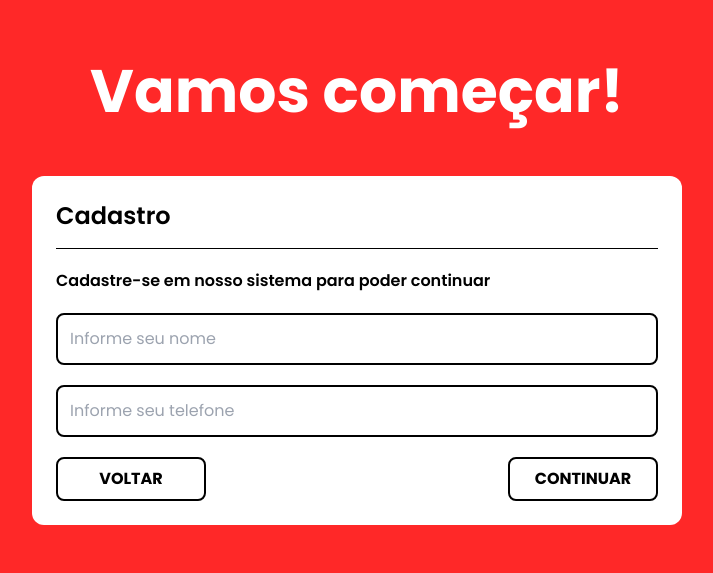
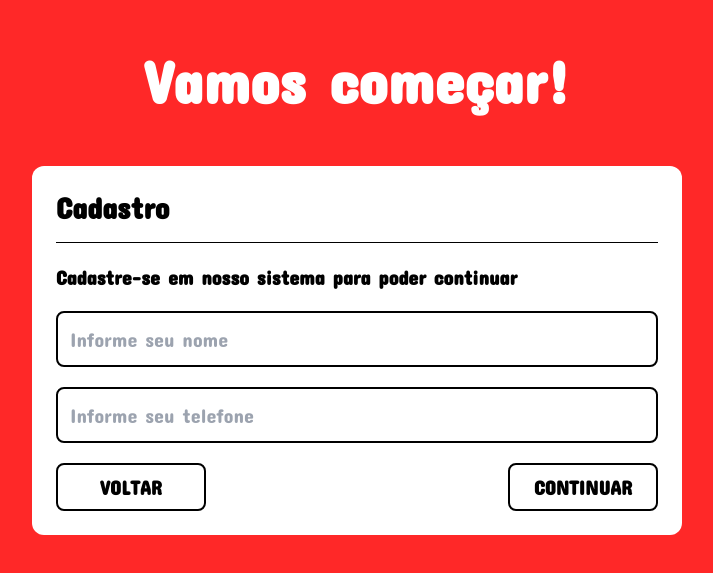
Before and after one commit to mateus040/ProjetoBootcamp, a React (Vite) app in the folder Bootcamp.Web/: page /cadastrar-usuario in a window 1280 px wide. Shown: the part 115-688 px from the top of the page, without its empty margins (283-996 px from the left). Built offline with nearby package versions, Linux system fonts and the light colour scheme.

Commit message:
feat: troca de fonte padrão

```diff
--- a/Bootcamp.Web/index.html
+++ b/Bootcamp.Web/index.html
@@ -4,10 +4,16 @@
     <meta charset="UTF-8" />
     <link rel="icon" type="image/svg+xml" href="/vite.svg" />
     <meta name="viewport" content="width=device-width, initial-scale=1.0" />
+    <!-- <link rel="preconnect" href="https://fonts.googleapis.com" />
+    <link rel="preconnect" href="https://fonts.gstatic.com" crossorigin />
+    <link
+      href="https://fonts.googleapis.com/css2?family=Montserrat:wght@100;200;300;400;500;600&family=Nunito:ital,wght@0,200..1000;1,200..1000&family=Poppins:ital,wght@0,100;0,200;0,300;0,400;0,500;0,600;0,700;0,800;0,900;1,100;1,200;1,300;1,400;1,500;1,600;1,700;1,800;1,900&display=swap"
+      rel="stylesheet"
+    /> -->
     <link rel="preconnect" href="https://fonts.googleapis.com" />
     <link rel="preconnect" href="https://fonts.gstatic.com" crossorigin />
     <link
-      href="https://fonts.googleapis.com/css2?family=Montserrat:wght@100;200;300;400;500;600&family=Nunito:ital,wght@0,200..1000;1,200..1000&family=Poppins:ital,wght@0,100;0,200;0,300;0,400;0,500;0,600;0,700;0,800;0,900;1,100;1,200;1,300;1,400;1,500;1,600;1,700;1,800;1,900&display=swap"
+      href="https://fonts.googleapis.com/css2?family=Concert+One&display=swap"
       rel="stylesheet"
     />
     <title>BootCamp</title>
--- a/Bootcamp.Web/src/index.css
+++ b/Bootcamp.Web/src/index.css
@@ -4,7 +4,8 @@
 
 * {
   box-sizing: border-box !important;
-  font-family: "Poppins", sans-serif;
+  /* font-family: "Poppins", sans-serif; */
+  font-family: "Concert One", sans-serif;
 }
 
 body {
--- a/Bootcamp.Web/src/pages/cadastrar-usuario/index.tsx
+++ b/Bootcamp.Web/src/pages/cadastrar-usuario/index.tsx
@@ -8,15 +8,15 @@ export default function CadastrarUsuario() {
           <p className="text-[30px] sm:text-[60px] font-bold mb-10 text-center">Vamos começar!</p>
 
           <div className="w-full md:w-[650px] bg-white p-6 rounded-xl text-black">
-            <p className="font-semibold text-2xl">Cadastro</p>
+            <p className="font-semibold text-3xl">Cadastro</p>
             <hr className="mt-4 border-black" />
 
             <div className="space-y-5 mt-5">
-              <p className="font-semibold">
+              <p className="font-semibold text-xl">
                 Cadastre-se em nosso sistema para poder continuar
               </p>
 
-              <div className="flex flex-col">
+              <div className="flex flex-col text-xl">
                 <input
                   type="text"
                   id="nome"
@@ -34,16 +34,16 @@ export default function CadastrarUsuario() {
                 />
               </div>
 
-              <div className="flex items-center justify-between">
+              <div className="flex flex-col lg:flex-row items-center justify-between text-xl">
                 <Link
                   to="/"
-                  className="w-[150px] py-2 rounded-lg bg-transparent hover:bg-zinc-800 border-2 border-black hover:border-zinc-800 text-center uppercase font-bold hover:text-white transition-colors duration-150"
+                  className="w-full lg:w-[150px] py-2 rounded-lg bg-transparent hover:bg-zinc-800 border-2 border-black hover:border-zinc-800 text-center uppercase font-bold hover:text-white transition-colors duration-150"
                 >
                   Voltar
                 </Link>
                 <Link
                   to="/quiz"
-                  className="w-[150px] py-2 rounded-lg bg-transparent hover:bg-[#ff0b0b] border-2 border-black hover:border-[#ff0b0b] text-center uppercase font-bold hover:text-white transition-colors duration-150"
+                  className="w-full lg:w-[150px] py-2 rounded-lg bg-transparent hover:bg-[#ff0b0b] border-2 border-black hover:border-[#ff0b0b] text-center uppercase font-bold hover:text-white transition-colors duration-150 mt-3 lg:mt-0"
                 >
                   Continuar
                 </Link>
--- a/Bootcamp.Web/src/pages/index.tsx
+++ b/Bootcamp.Web/src/pages/index.tsx
@@ -4,21 +4,21 @@ export default function Home() {
   return (
     <div className="container mx-auto">
       <div className="flex flex-col items-center justify-center h-screen">
-        <p className="text-xl sm:text-3xl font-semibold">Seja bem-vindo ao</p>
-        <p className="text-[50px] sm:text-[80px] md:text-[90px] lg:text-[120px] uppercase font-bold -mt-2 sm:-mt-4 md:-mt-6 lg:-mt-8 tracking-tighter">
+        <p className="text-2xl sm:text-3xl font-semibold">Seja bem-vindo ao</p>
+        <p className="text-[60px] sm:text-[80px] md:text-[90px] lg:text-[120px] uppercase font-bold -mt-2 sm:-mt-4 md:-mt-6 lg:-mt-8 tracking-tighter">
           MINDQUEST
         </p>
 
         <Link
           to="/cadastrar-usuario"
-          className="w-[280px] lg:w-[400px] py-2 rounded-lg bg-[#ff0b0b] hover:bg-[#b12727] border-white border-4 text-center uppercase font-bold"
+          className="w-[280px] lg:w-[400px] py-2 rounded-lg bg-[#ff0b0b] hover:bg-[#b12727] border-white border-4 text-center uppercase font-bold text-[18px] md:text-[25px]"
         >
           Teste seus conhecimentos
         </Link>
 
         <Link
           to="/pontuacao"
-          className="mt-5 w-[280px] lg:w-[400px] py-2 rounded-lg bg-[#ff0b0b] hover:bg-[#b12727] border-white border-4 text-center uppercase font-bold"
+          className="mt-5 w-[280px] lg:w-[400px] py-2 rounded-lg bg-[#ff0b0b] hover:bg-[#b12727] border-white border-4 text-center uppercase font-bold text-[18px] md:text-[25px]"
         >
           Ver pontuação
         </Link>
--- /dev/null
+++ b/Bootcamp.Web/src/pages/pontuacao/index.tsx
@@ -0,0 +1,5 @@
+export default function Pontuacao() {
+    return (
+        <div>pontuacao</div>
+    )
+}
--- a/Bootcamp.Web/src/pages/quiz/index.tsx
+++ b/Bootcamp.Web/src/pages/quiz/index.tsx
@@ -2,14 +2,14 @@ import { Link } from "react-router-dom";
 
 export default function Quiz() {
   return (
-    <div className="px-8 md:px-0">
+    <div className="py-6 px-8 md:px-0">
       <div className="container mx-auto">
         <div className="flex items-center justify-center min-h-screen">
           <div className="w-full md:w-[650px] bg-white p-6 rounded-xl text-black">
-            <p className="font-semibold text-2xl">Quiz Unisagrado</p>
+            <p className="font-semibold text-3xl">Quiz Unisagrado</p>
             <hr className="mt-4 border-black" />
 
-            <div className="space-y-5 mt-5">
+            <div className="space-y-5 mt-5 text-xl">
               <p className="font-semibold">
                 Como você implementaria uma função para inverter uma string em
                 JavaScript?
@@ -34,7 +34,7 @@ export default function Quiz() {
               </div>
             </div>
 
-            <div className="flex flex-col lg:flex-row items-center justify-between mt-4">
+            <div className="flex flex-col lg:flex-row items-center justify-between mt-4 text-xl">
               <Link
                 to="/"
                 className="w-full lg:w-[150px] py-2 rounded-lg bg-transparent hover:bg-zinc-800 border-2 border-black hover:border-zinc-800 text-center uppercase font-bold hover:text-white transition-colors duration-150"
--- a/Bootcamp.Web/src/routes/index.tsx
+++ b/Bootcamp.Web/src/routes/index.tsx
@@ -3,6 +3,7 @@ import Home from "../pages";
 import NotFound from "../pages/not-found";
 import Quiz from "../pages/quiz";
 import CadastrarUsuario from "../pages/cadastrar-usuario";
+import Pontuacao from "../pages/pontuacao";
 
 export default function AppRouter() {
   return (
@@ -14,6 +15,8 @@ export default function AppRouter() {
 
         <Route path="/quiz" element={<Quiz />} />
 
+        <Route path="/pontuacao" element={<Pontuacao />} />
+
         {/* NotFound */}
         <Route path="*" element={<NotFound />} />
       </Routes>
```
